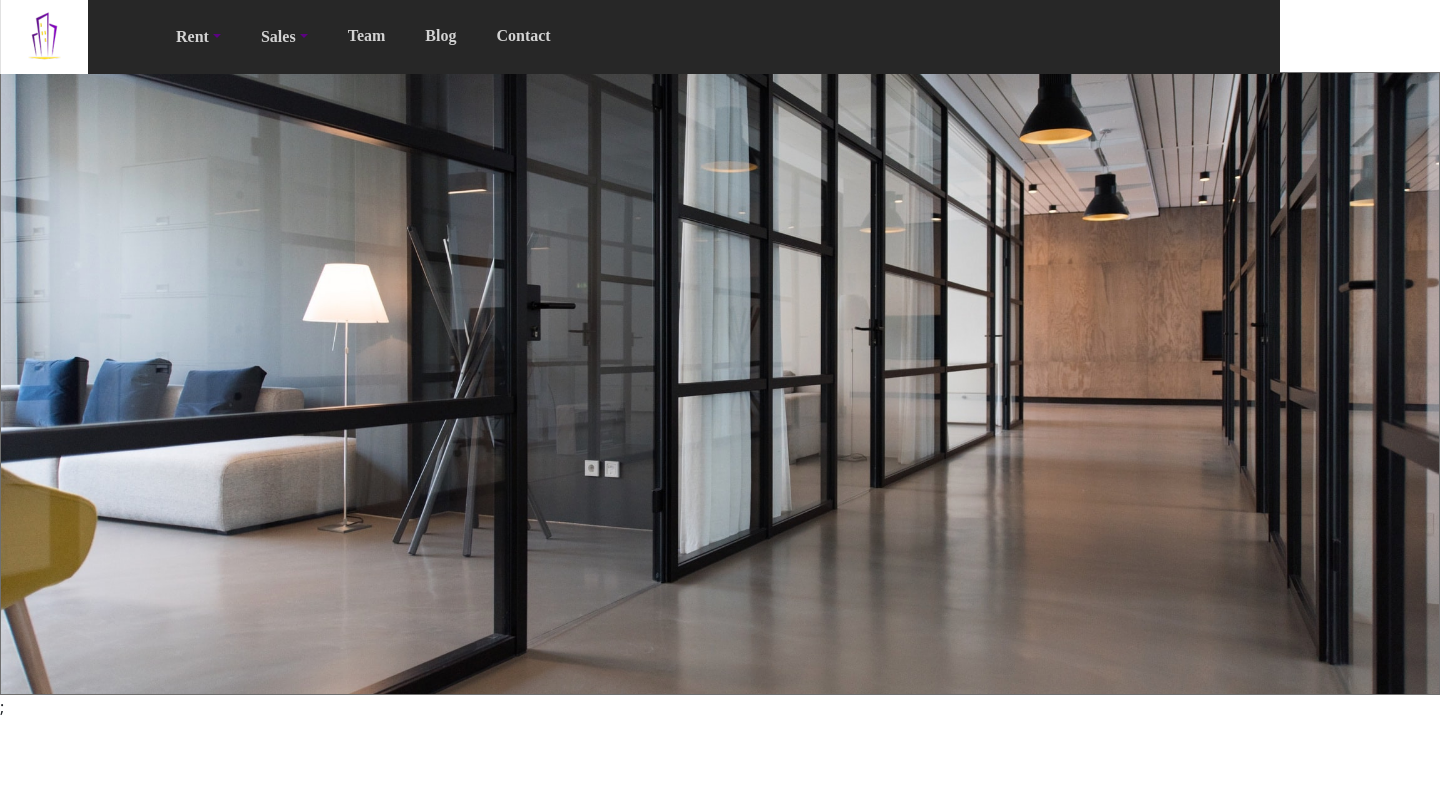
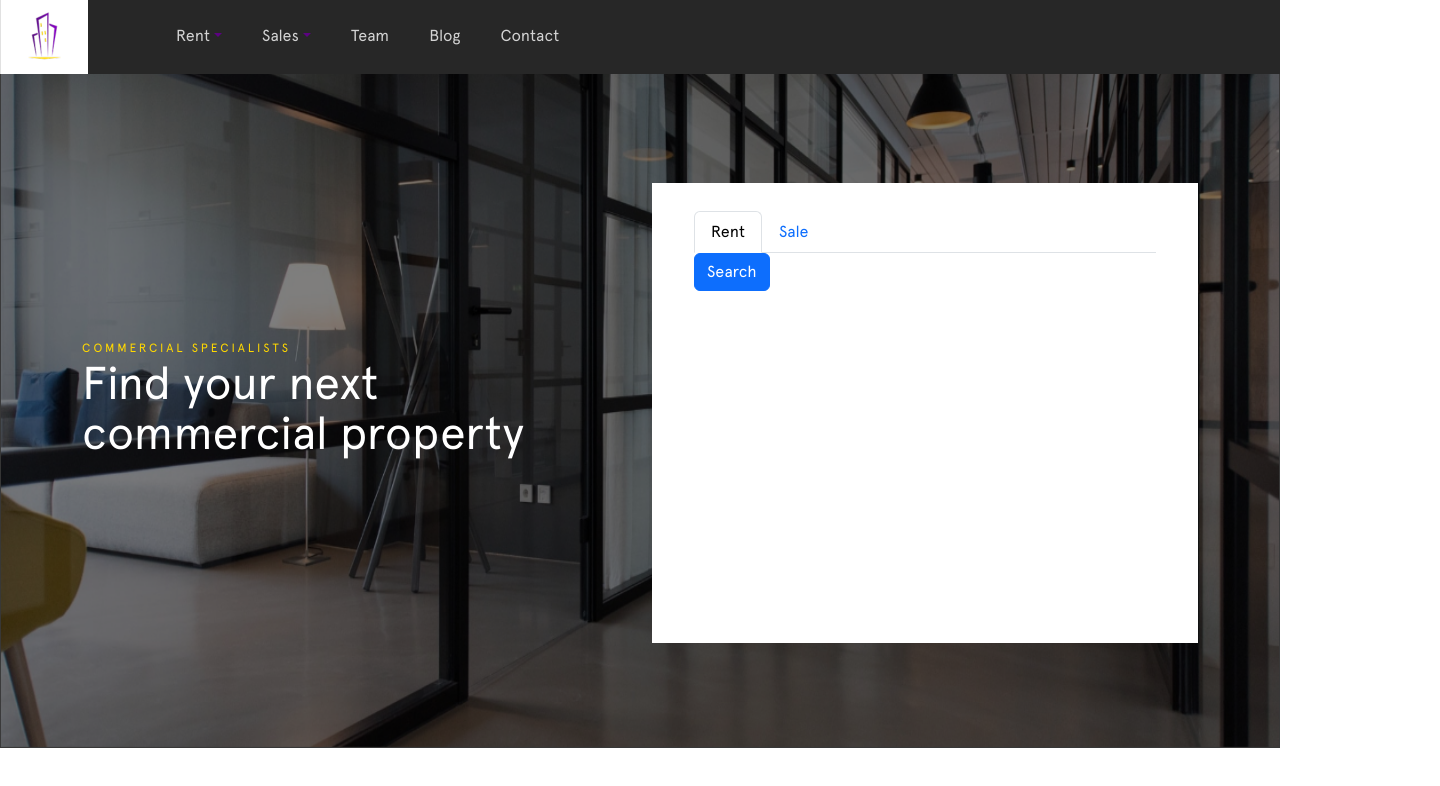
Before and after one commit to krsticzoran/real-estate-agency, a React (Create React App) app: page / in a window 1280 px wide. Shown: the top 786 px of the page, 1440 px wide, since content can reach past the window. Built offline with nearby package versions, Linux system fonts and the light colour scheme.

Commit message:
property box

```diff
--- a/src/App.css
+++ b/src/App.css
@@ -19,9 +19,18 @@ li {
   box-sizing: border-box;
 }
 
+@font-face {
+  font-family: "Circular Std";
+  src: url("./assets/Apercu-Regular.woff2") format("woff2"),
+    url("./assets/Apercu-Regular.woff2") format("woff");
+  font-weight: bold;
+  font-style: normal;
+  font-display: swap;
+}
+
 /* Set a base font size and family */
 body {
-  font-family: "Circular Std Medium";
+  font-family: "Circular Std" !important;
   font-size: 1rem;
   font-weight: 400;
   line-height: 1.5;
--- a/src/components/header/header.css
+++ b/src/components/header/header.css
@@ -11,7 +11,6 @@
 .navbar--color-white {
   color: #d3d3d3 !important;
   font-weight: 600 !important;
-  font-family: "Circular Std Book";
   margin-left: 1.5rem;
 }
 
--- /dev/null
+++ b/src/pages/home/property-box/CommercialSpecialists.tsx
@@ -0,0 +1,19 @@
+import React from "react";
+import "./property-box.css";
+
+const CommercialSpecialists: React.FC = () => {
+  return (
+    <div className="col-md-6 col-sm-12 col-xs-12 d-flex align-content-sm-start align-content-md-center  flex-wrap">
+      <div>
+        <h4 className="commercial-h4-text ">COMMERCIAL SPECIALISTS</h4>
+        <h1 className="commercial-h1-text">
+          {"Find your next"}
+          <br />
+          {"commercial property"}
+        </h1>
+      </div>
+    </div>
+  );
+};
+
+export default CommercialSpecialists;
--- /dev/null
+++ b/src/pages/home/property-box/Property-Tab.tsx
@@ -0,0 +1,38 @@
+import React, { useState } from "react";
+import { Tabs, Tab, Form, Button } from "react-bootstrap";
+
+const PropertySearch = () => {
+  const [activeTab, setActiveTab] = useState<string>("rent");
+
+  const handleSearch = (tab: string) => {
+    console.log("Clicked on", tab, "tab");
+  };
+
+  return (
+    <div>
+      <Tabs
+        defaultActiveKey="rent"
+        id="property-tabs"
+        activeKey={activeTab}
+        onSelect={(tab) => setActiveTab(tab as string)}
+      >
+        <Tab eventKey="rent" title="Rent">
+          <Form>
+            <Button variant="primary" onClick={() => handleSearch("rent")}>
+              Search
+            </Button>
+          </Form>
+        </Tab>
+        <Tab eventKey="sale" title="Sale">
+          <Form>
+            <Button variant="primary" onClick={() => handleSearch("sale")}>
+              Search
+            </Button>
+          </Form>
+        </Tab>
+      </Tabs>
+    </div>
+  );
+};
+
+export default PropertySearch;
--- a/src/pages/home/property-box/PropertyBox.tsx
+++ b/src/pages/home/property-box/PropertyBox.tsx
@@ -1,10 +1,23 @@
 import React from "react";
+import { Container } from "react-bootstrap";
 import banner from "../../../assets/images/header-banner.webp";
+import CommercialSpecialists from "./CommercialSpecialists";
+import PropertyInputBox from "./PropertyInputBox";
+import "./property-box.css";
 
 const PropertyBox: React.FC = () => {
   return (
-    <section id="proprety--box-container " className="mt-5">
-      <img src={banner} alt="banner" className="mt-4" />;
+    <section id="property--box-container" className="mt-5">
+      <img src={banner} alt="banner" className=" img-fluid" />
+
+      <div className="property--box-color align-content-sm-start d-flex align-content-md-center flex-wrap">
+        <Container className=" property--box-subcontainer">
+          <div className="row">
+            <CommercialSpecialists />
+            <PropertyInputBox />
+          </div>
+        </Container>
+      </div>
     </section>
   );
 };
--- /dev/null
+++ b/src/pages/home/property-box/PropertyInputBox.tsx
@@ -0,0 +1,15 @@
+import React from "react";
+import "./property-box.css";
+import PropertySearch from "./Property-Tab";
+
+const PropertyInputBox: React.FC = () => {
+  return (
+    <div className="col-md-6 col-sm-12 col-xs-12 d-flex align-content-center flex-wrap property-input-box ">
+      <div className="property-input-box-background ">
+        <PropertySearch />
+      </div>
+    </div>
+  );
+};
+
+export default PropertyInputBox;
--- a/src/pages/home/property-box/property-box.css
+++ b/src/pages/home/property-box/property-box.css
@@ -1,5 +1,78 @@
-#proprety--box-container {
+#property--box-container {
   width: 100%;
   position: relative;
   height: 100%;
 }
+
+#property--box-container img {
+  width: 100%;
+  height: 100%;
+  min-height: 700px;
+}
+
+.property--box-color {
+  background-color: rgba(0, 0, 0, 0.5);
+  position: absolute;
+  top: 0;
+  width: 100%;
+  height: 100%;
+}
+
+.commercial-h4-text {
+  color: #ffd800;
+  font-size: 12px;
+  padding: 0;
+  margin: 0;
+  line-height: 20px;
+  letter-spacing: 3px;
+  padding-top: 70px !important;
+}
+.commercial-h1-text {
+  color: #fff;
+  font-weight: 400;
+  padding: 0;
+  margin: 0;
+  line-height: 25px;
+  font-size: 25px !important;
+}
+
+.property-input-box {
+  padding-top: 30px !important;
+  min-height: 400px !important;
+}
+
+.property-input-box-background {
+  background-color: #fff;
+  padding: 28px 42px 44px 42px;
+  width: 100% !important;
+  height: 100% !important;
+}
+
+@media (max-width: 576px) {
+}
+
+@media (min-width: 768px) {
+  .commercial-h1-text {
+    font-size: 30px !important;
+    line-height: 30px;
+  }
+  .commercial-h4-text {
+    padding-top: 0 !important;
+  }
+}
+
+@media (min-width: 992px) {
+  .commercial-h1-text {
+    font-size: 46px !important;
+    line-height: 50px;
+  }
+  .property-input-box {
+    min-height: 490px !important;
+  }
+}
+
+@media (min-width: 1399px) {
+  .property-input-box {
+    min-height: 523px !important;
+  }
+}
```
Also changed, not shown: src/assets/Apercu-Regular.woff2 (added).
